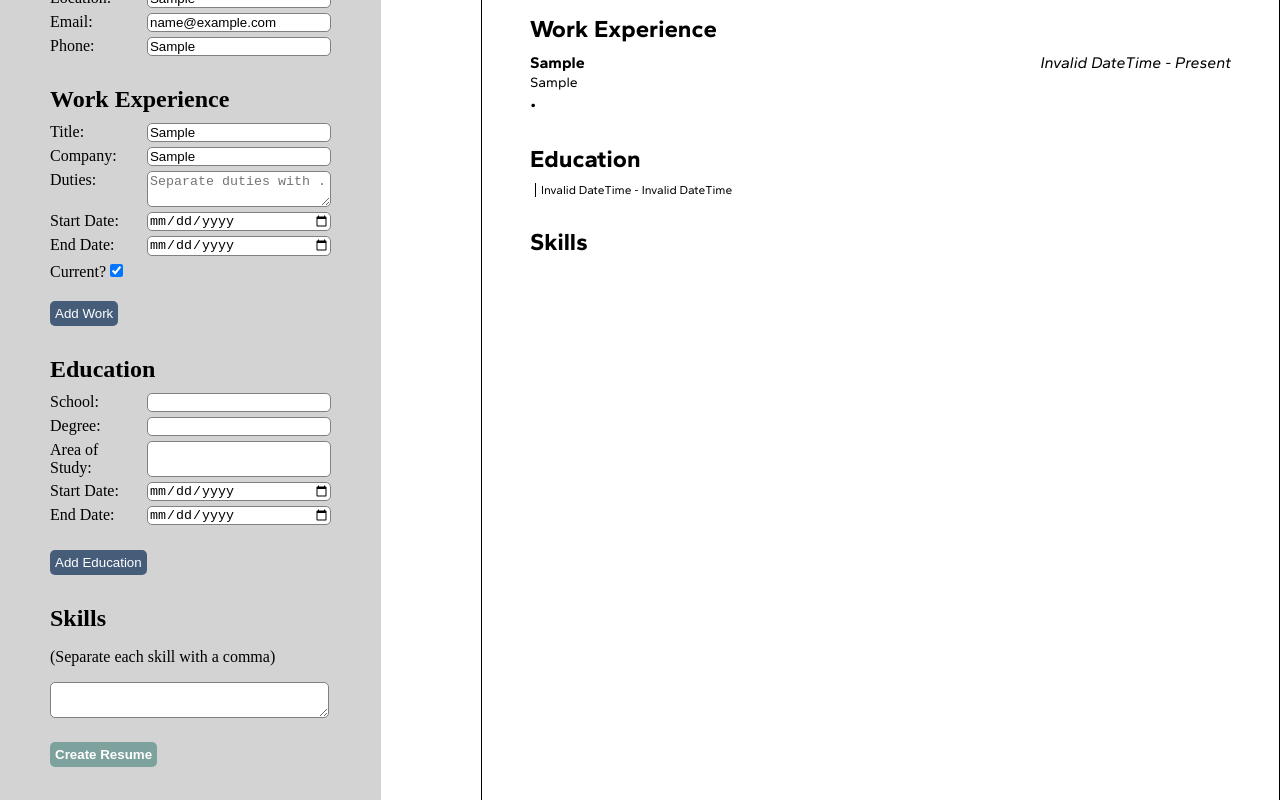
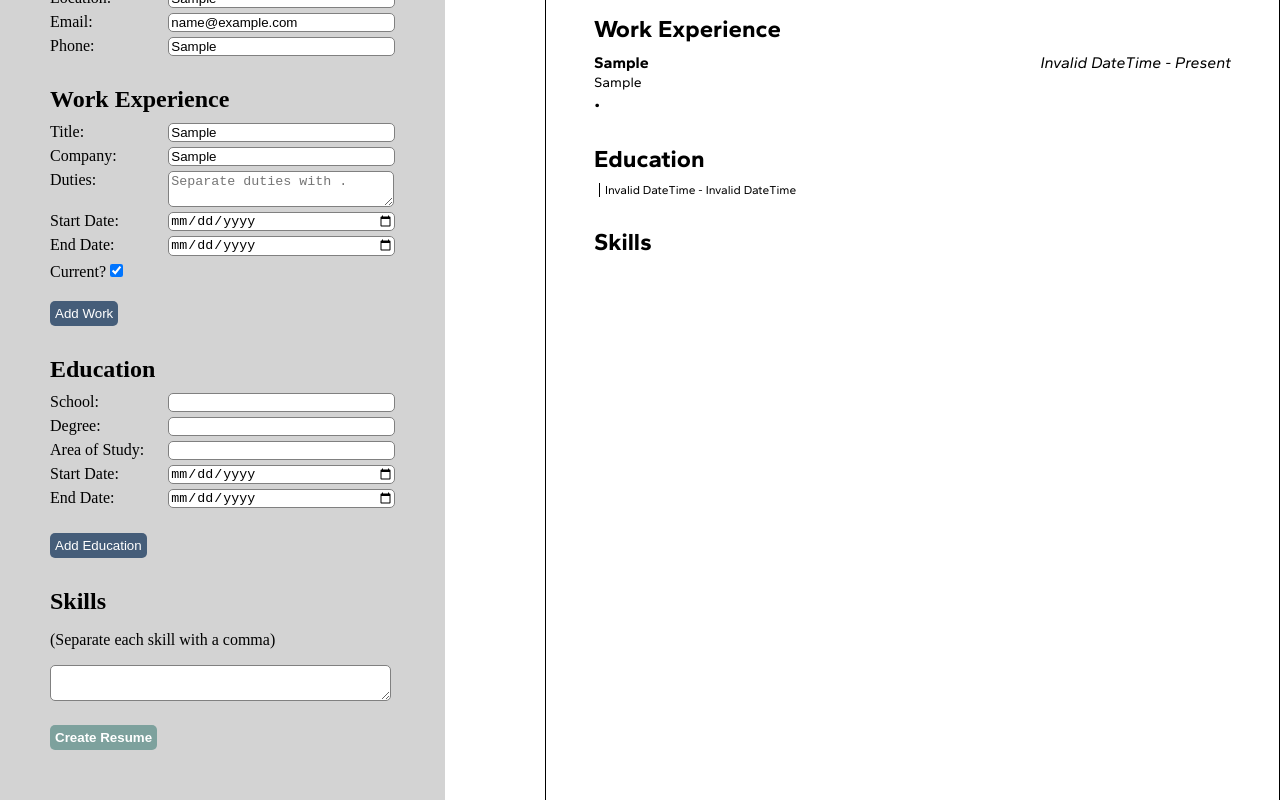
Before and after one commit to kihno/cv-project, a React (Create React App) app: page / in a window 1280 px wide. Both pictures are taken after typing "Sample", "Sample", "name@example.com", "Sample", "Sample", "Sample" into the empty fields and a click on the button "Create Resume". Shown: the part 177-977 px from the top of the page. Built offline with nearby package versions, Linux system fonts and the light colour scheme.

Commit message:
Use conditional rendering to hide empty resume on page load

```diff
--- a/src/App.js
+++ b/src/App.js
@@ -164,10 +164,10 @@
   }
 
   renderResume = () => {
-    const newDisplay = 'block';
+    const renderResume = true;
 
     this.setState({
-      display: newDisplay,
+      resume: renderResume,
     })
   }
 
@@ -246,9 +246,11 @@
             <button onClick={this.renderResume} id="resumeBtn">Create Resume</button>
           </div>
         </div>
-        <div id="resumeContainer" className={display}>
-          <Resume data={this.state} />
-        </div>
+          {this.state.resume ?
+            <div id="resumeContainer" >
+              {this.state.resume ? <Resume data={this.state} /> : null}
+            </div>
+          : null}
       </div>
     );
   }
--- a/src/styles/index.css
+++ b/src/styles/index.css
@@ -6,6 +6,7 @@
 
 #container {
   display: flex;
+  justify-content: center;
   gap: 100px;
   height: 100%;
   width: 100%;
@@ -14,7 +15,7 @@
 #formContainer {
   padding: 50px;
   height: 100%;
-
+  width: 30%;
   background-color: lightgrey;
   display: flex;
   flex-direction: column;
```
